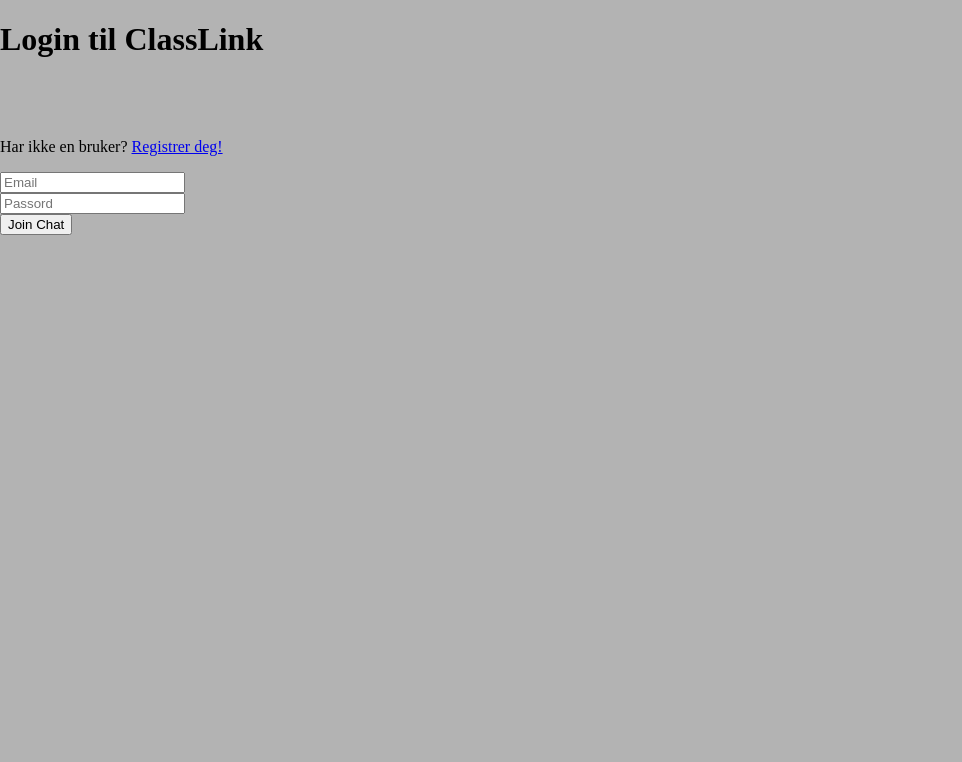
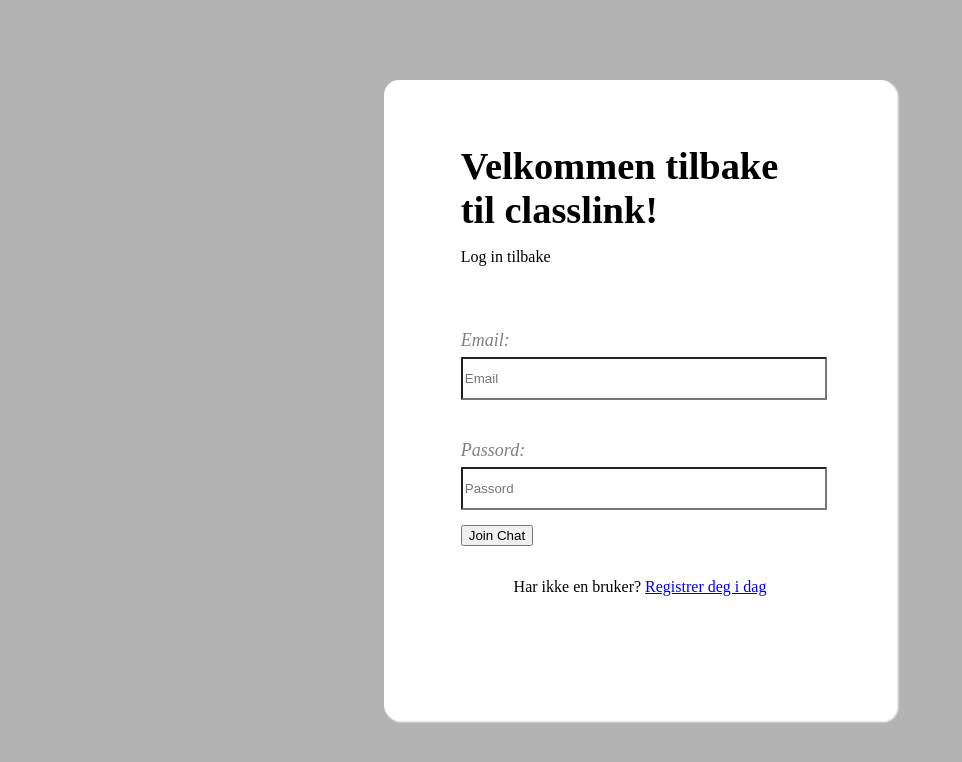
Before and after one commit to KristofferLesteberg/ClassLink, a React (Vite) app in the folder ClassLink/Frontend/: page /login in a window 1280 px wide. Shown: the top 762 px of the page, without its empty margins (0-962 px from the left). Built offline with nearby package versions, Linux system fonts and the light colour scheme.

Commit message:
Login styling ferdig, fikset login feil og

```diff
--- a/ClassLink/Frontend/src/Components/Login.jsx
+++ b/ClassLink/Frontend/src/Components/Login.jsx
@@ -22,7 +22,7 @@
       const result = await signInUser(email, password)
       console.log(result)
       if(result.success) {
-        navigate('/Registrer')
+        navigate('/')
       }
     } catch(error) {
       setError("a error happend")
@@ -35,20 +35,32 @@
 
 
   return (
-    <form onSubmit={handleSignUp}>
-      <h1 className="">Login til ClassLink</h1>
-      <p>Har ikke en bruker? <Link to='/'>Registrer deg!</Link> </p>
-      <div>
-        <input onChange={(e) => setEmail(e.target.value)} placeholder="Email" type="email" />
-        <br />
-        <input onChange={(e) => setPassword(e.target.value)} placeholder="Passord" type="password" />
-        <br />
 
-        <button type="submit" disabled={loading}>Join Chat</button>
-        {error && <p>{error}</p>}
-      </div>
+    <div className="Reg-page">
+        <form onSubmit={handleSignUp} >
+          <div className="reg-header">
+            <h1 className="reg-h1">Velkommen tilbake til classlink!</h1>
+            <p className="req-header-text">Log in tilbake</p>
+          </div>
+          <div className="inputs">
+            <p>Email:</p>
+            <br></br>
+            <input className="input" onChange={(e) => setEmail(e.target.value)} placeholder="Email" type="email" />
+            <br />
+            <p>Passord:</p>
+            <br></br>
+            <input className="input" onChange={(e) => setPassword(e.target.value)} placeholder="Passord" type="password" />
 
-    </form>
+
+            <button type="submit" disabled={loading}>Join Chat</button>
+            {error && <p>{error}</p>}
+
+          </div>
+
+          <p className="req-footer">Har ikke en bruker? <Link to='/Registrer'>Registrer deg i dag</Link> </p>
+
+        </form>
+        </div>
   );
 
   //<input onChange={(e) => setUsername(e.target.value)} placeholder="Brukernavn" type="text"/>
```
